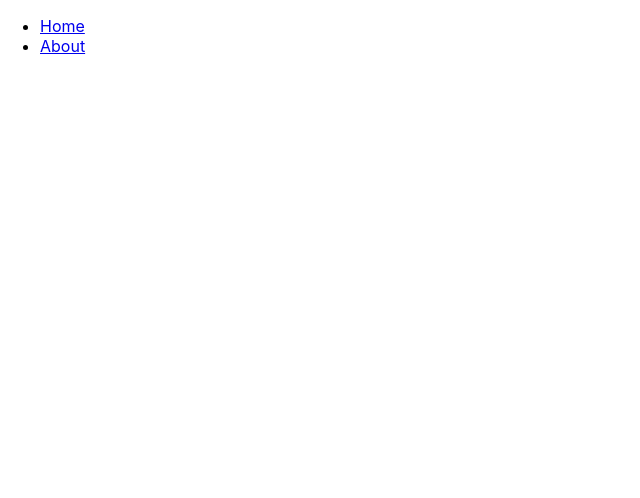
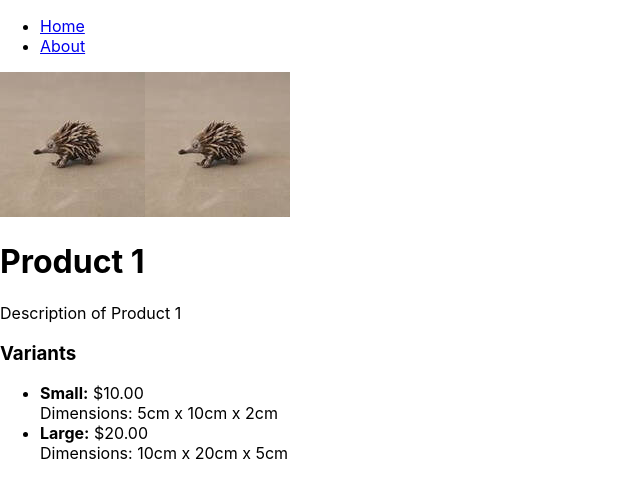
Before and after one commit to carulagarat/divartsity, a React (Create React App) app: page /divartsity/product/1 in a window 1280 px wide. Before the commit this address had no page. Shown: the top 498 px of the page, without its empty margins (0-640 px from the left). Built offline with nearby package versions, Linux system fonts and the light colour scheme.

Commit message:
product page

```diff
--- a/src/App.js
+++ b/src/App.js
@@ -1,25 +1,51 @@
-import React from 'react';
+import React, { useState, useEffect } from 'react';
 import { BrowserRouter as Router, Route, Routes, Link } from 'react-router-dom';
 import ProductCatalog from './components/ProductCatalog';
+import ProductDetail from './components/ProductDetail';
 import About from './About';
+import './App.css';
 
 function App() {
+  const [products, setProducts] = useState([]);
+  const [loading, setLoading] = useState(true);
+  const [error, setError] = useState(null);
+
+  useEffect(() => {
+    fetch('/divartsity/products.json')
+      .then(response => {
+        if (!response.ok) {
+          throw new Error('Network response was not ok');
+        }
+        return response.json();
+      })
+      .then(data => {
+        setProducts(data);
+        setLoading(false);
+      })
+      .catch(error => {
+        console.error('Error fetching products:', error);
+        setError(error);
+        setLoading(false);
+      });
+  }, []);
+
   return (
     <Router>
       <div className="app">
         <nav>
           <ul>
             <li>
-              <Link to="/divartsity">Home</Link>
+              <Link to="/divartsity/">Home</Link>
             </li>
             <li>
-              <Link to="/about">About</Link>
+              <Link to="/divartsity/about">About</Link>
             </li>
           </ul>
         </nav>
         <Routes>
-          <Route path="/divartsity" element={<ProductCatalog />} />
-          <Route path="/about" element={<About />} />
+          <Route path="/divartsity/" element={<ProductCatalog products={products} loading={loading} error={error} />} />
+          <Route path="/divartsity/product/:id" element={<ProductDetail products={products} />} />
+          <Route path="/divartsity/about" element={<About />} />
         </Routes>
       </div>
     </Router>
--- a/src/components/ProductCatalog.js
+++ b/src/components/ProductCatalog.js
@@ -1,32 +1,7 @@
-import React, { useState, useEffect } from 'react';
+import React from 'react';
+import { Link } from 'react-router-dom';
 
-const ProductCatalog = () => {
-  const [products, setProducts] = useState([]);
-  const [loading, setLoading] = useState(true);
-  const [error, setError] = useState(null);
-
-  useEffect(() => {
-    fetch('/divartsity/products.json')
-      .then(response => {
-        if (!response.ok) {
-          throw new Error('Network response was not ok');
-        }
-        return response.json();
-      })
-      .then(data => {
-        setProducts(data);
-        setLoading(false);
-      })
-      .catch(error => {
-        console.error('Error fetching products:', error);
-        setError(error);
-        setLoading(false);
-      });
-  }, []);
-
-  if (loading) return <p>Loading...</p>;
-  if (error) return <p>Error loading products: {error.message}</p>;
-
+const ProductCatalog = ({ products, loading, error }) => {
   // Function to find the smallest price in the variants array
   const getSmallestPrice = (variants) => {
     if (variants.length === 0) return null;
@@ -35,6 +10,9 @@ const ProductCatalog = () => {
     return `$${smallestPrice.toFixed(2)}`;
   };
 
+  if (loading) return <p>Loading...</p>;
+  if (error) return <p>Error loading products: {error.message}</p>;
+
   return (
     <div>
       <h1>Product Catalog</h1>
@@ -42,14 +20,16 @@ const ProductCatalog = () => {
         {products.length > 0 ? (
           products.map(product => (
             <div key={product.id} className="product-card">
-              <h2>{product.name}</h2>
-              <p>{product.description}</p>
-              <p>Starting at: {getSmallestPrice(product.variants)}</p>
-              <div className="product-images">
-                {product.images.map((image, index) => (
-                  <img key={index} src={image} alt={`${product.name} image ${index + 1}`} />
-                ))}
-              </div>
+              <Link to={`/divartsity/product/${product.id}`}>
+                <div className="product-images">
+                  {product.images.map((image, index) => (
+                    <img key={index} src={image} alt={`${product.name} image ${index + 1}`} />
+                  ))}
+                </div>
+                <h2>{product.name}</h2>
+                <p>{product.description}</p>
+                <p>Starting at: {getSmallestPrice(product.variants)}</p>
+              </Link>
             </div>
           ))
         ) : (
--- /dev/null
+++ b/src/components/ProductDetail.js
@@ -0,0 +1,34 @@
+import React from 'react';
+import { useParams } from 'react-router-dom';
+
+const ProductDetail = ({ products }) => {
+  const { id } = useParams();
+  const product = products.find(p => p.id.toString() === id);
+
+  if (!product) {
+    return <p>Product not found!</p>;
+  }
+
+  return (
+    <div>
+      <div className="product-images">
+        {product.images.map((image, index) => (
+          <img key={index} src={image} alt={`${product.name} image ${index + 1}`} />
+        ))}
+      </div>
+      <h1>{product.name}</h1>
+      <p>{product.description}</p>
+      <h3>Variants</h3>
+      <ul>
+        {product.variants.map((variant, index) => (
+          <li key={index}>
+            <strong>{variant.size}:</strong> {variant.price} <br />
+            Dimensions: {variant.dimensions.width} x {variant.dimensions.height} x {variant.dimensions.depth}
+          </li>
+        ))}
+      </ul>
+    </div>
+  );
+};
+
+export default ProductDetail;
```
